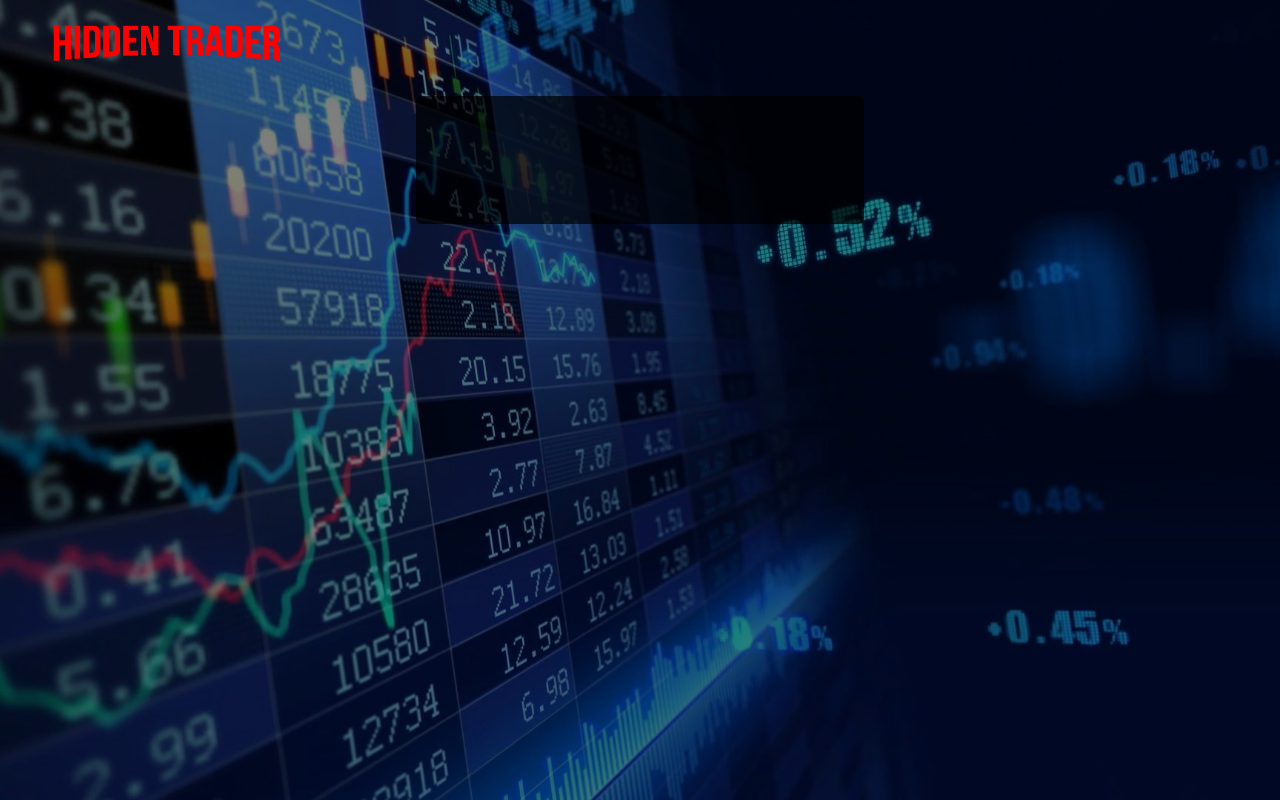
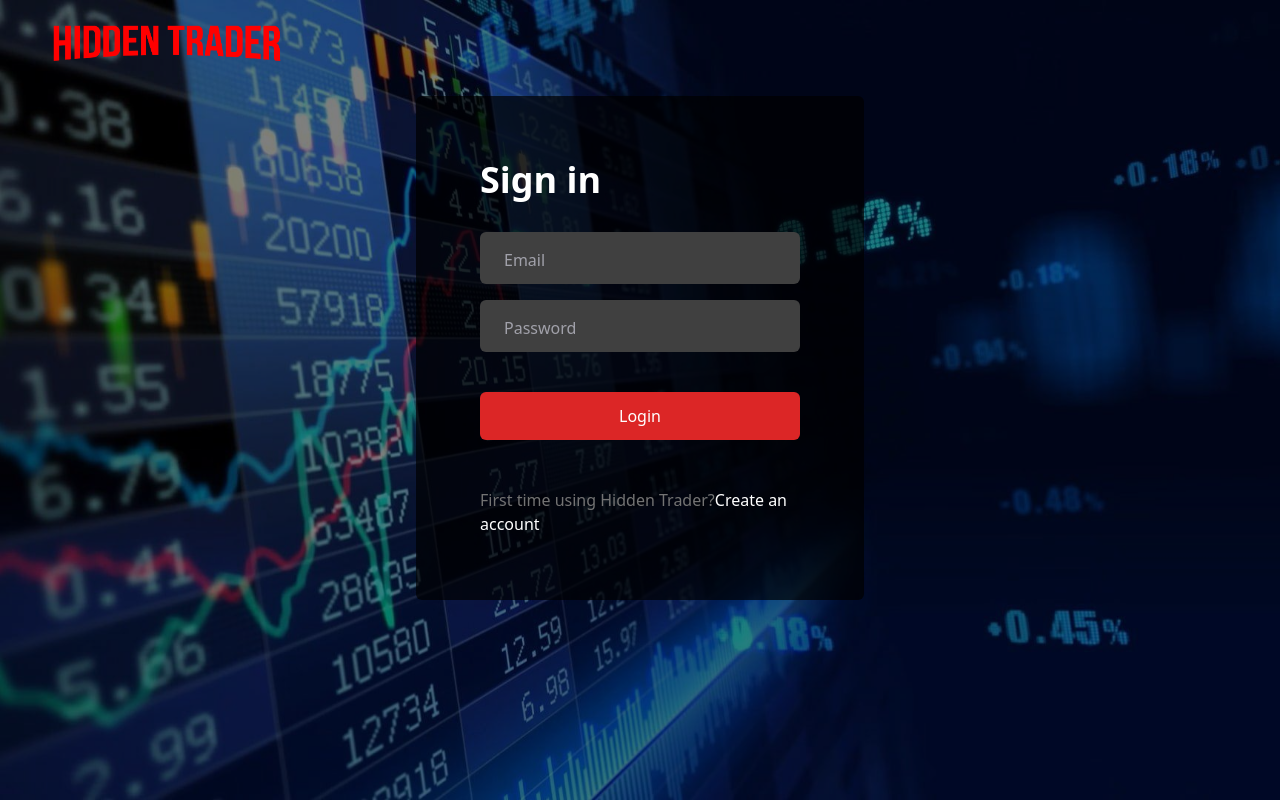
Before and after one commit to breckenridmj/trade-lab, a Next.js app: page /auth in a window 1280 px wide. Built offline with nearby package versions, Linux system fonts and the light colour scheme.

Commit message:
created sign in module

```diff
--- /dev/null
+++ b/components/input.tsx
@@ -0,0 +1,67 @@
+import React from "react";
+
+interface InputProps {
+    id: string;
+    onChange: any;
+    value: string;
+    label: string;
+    type?: string;
+}
+
+const Input: React.FC<InputProps> = ({
+    id,
+    onChange,
+    value,
+    label,
+    type
+}) => {
+    return (
+        <div className="relative">
+            <input
+            id={id}
+            type={type}
+            value={value}
+            onChange={onChange}
+            className="
+                block
+                rounded-md
+                px-6
+                pt-6
+                pb-1
+                w-full
+                text-md
+                text-white
+                bg-neutral-700
+                appearance-none
+                focus:outline-none
+                focus:ring-0
+                peer
+            "
+            placeholder=" "
+            />
+            <label
+            className="
+            absolute
+            text-md
+            text-zinc-400
+            duration-150
+            transform
+            -translate-y-3
+            scale-75
+            top-4
+            z-10
+            origin-[0]
+            left-6
+            peer-placeholder-shown:scale-100
+            peer-placeholder-shown:translate-y-0
+            peer-focus:scale-75
+            peer-focus:-translate-y-3
+            "
+            htmlFor={id}>
+                {label}
+            </label>
+        </div>
+    )
+}
+
+export default Input;
--- a/pages/auth.tsx
+++ b/pages/auth.tsx
@@ -1,4 +1,17 @@
+import Input from "@/components/input";
+import { useCallback, useState } from "react";
+
 const Auth = () => {
+    const [email, setEmail] = useState('');
+    const [name, setName] = useState('');
+    const [password, setPassword] = useState('');
+
+    const [variant, setVariant] = useState('login');
+
+    const toggleVariant = useCallback(() => {
+        setVariant((currentVariant) => currentVariant == 'login' ? 'register' : 'login');
+    },[])
+
     return (
         <div className="relative h-full w-full bg-[url('/images/wp.jpg')] bg-no-repeat bg-center bg-fixed bg-cover">
             <div className="bg-black w-full h-full lg:bg-opacity-50">
@@ -7,7 +20,42 @@ const Auth = () => {
                 </nav>
                 <div className="flex justify-center">
                     <div className="bg-black bg-opacity-70 px-16 py-16 self-center mt-2 lg:w-2/5 lg:max-w-md rounded-md w-full">
-
+                        <h2 className="text-white text-4xl mb-8 font-semibold">
+                            {variant == 'login' ? 'Sign in' : 'Register'}
+                        </h2>
+                        <div className="flex flex-col gap-4">
+                            {variant == 'register' && (
+                            <Input
+                                label="Username"
+                                onChange={(ev: any) => setName(ev.target.value)}
+                                id="name"
+                                value={name}
+                            />
+                            )}
+                            <Input
+                                label="Email"
+                                onChange={(ev: any) => setEmail(ev.target.value)}
+                                id="email"
+                                type="email"
+                                value={email}
+                            />
+                            <Input
+                                label="Password"
+                                onChange={(ev: any) => setPassword(ev.target.value)}
+                                id="password"
+                                type="password"
+                                value={password}
+                            />
+                        </div>
+                        <button className="bg-red-600 py-3 text-white rounded-md w-full mt-10 hover:bg-red-700 transition">
+                            {variant == 'login' ? 'Login' : 'Sign up'}
+                        </button>
+                        <p className="text-neutral-500 mt-12">
+                            {variant == 'login' ? 'First time using Hidden Trader?' : 'Already have an account?'}
+                            <span onClick={toggleVariant} className="text-white nl-1 hover:underline cursor-pointer">
+                                {variant == 'login' ? 'Create an account' : 'Login'}
+                            </span>
+                        </p>
                     </div>
                 </div>
             </div>
```
